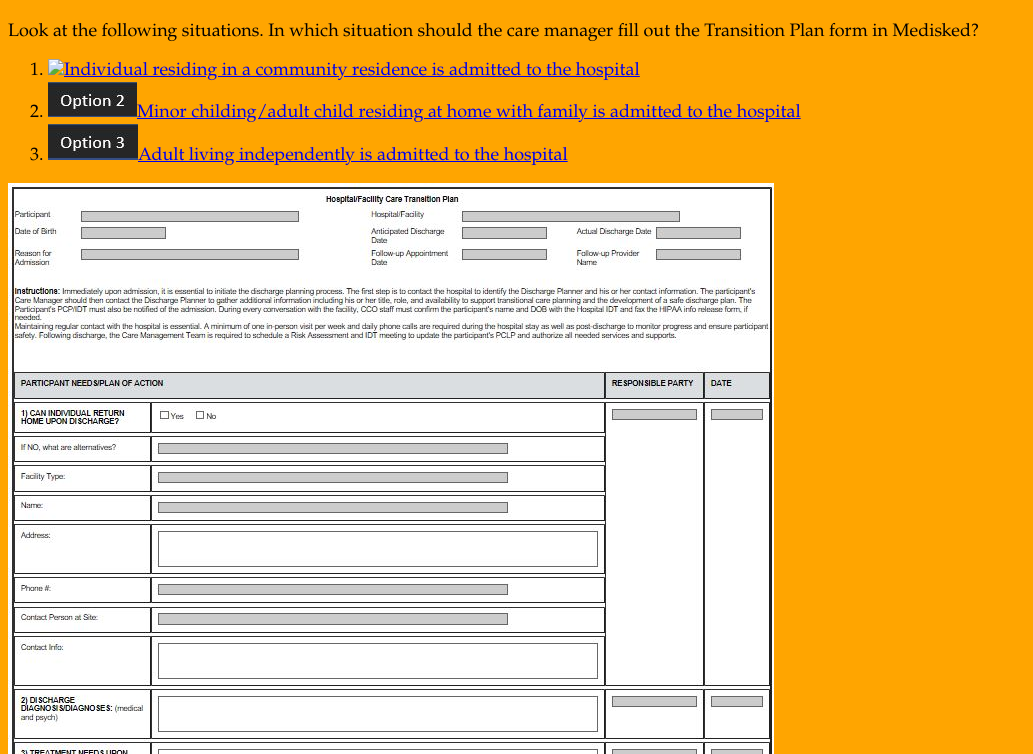
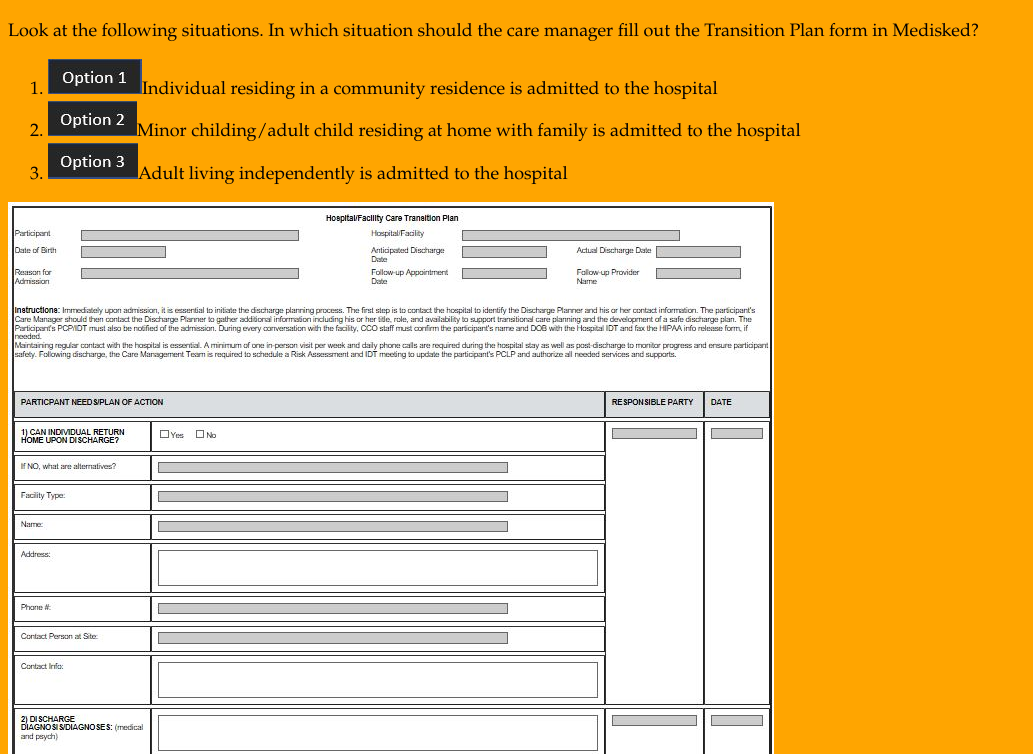
Before and after one commit to TriCountyCare/CM, a plain HTML site: page scenario6.html in a window 1280 px wide. Shown: the part 46-800 px from the top of the page, without its empty margins (0-1033 px from the left). Drawn offline with Linux system fonts and the light colour scheme.

Commit message:
Update scenario6.html

```diff
--- a/scenario6.html
+++ b/scenario6.html
@@ -9,9 +9,9 @@
 			<h1><strong>Comprehensive Care Management Scenario 6</strong></h1>
 				<p><font size=4> Look at the following situations. In which situation should the care manager fill out the Transition Plan form in Medisked?
     <ol>
-	<li><a href="Sen6Opt1.html"><img src=option1.jpg">Individual residing in a community residence is admitted to the hospital</li>
-	<li><a href="Sen6Opt2.html"><img src="Option2.JPG">Minor childing/adult child residing at home with family is admitted to the hospital</li>
-        <li><a href="Sen6Opt3.html"><img src="Option3.JPG">Adult living independently is admitted to the hospital</li>
+	    <li><a href="Sen6Opt1.html"><img src="option1.jpg"></a>Individual residing in a community residence is admitted to the hospital</li>
+	    <li><a href="Sen6Opt2.html"><img src="Option2.JPG"></a>Minor childing/adult child residing at home with family is admitted to the hospital</li>
+	    <li><a href="Sen6Opt3.html"><img src="Option3.JPG"></a>Adult living independently is admitted to the hospital</li>
 
 		    </font></p>
     </ol>
```
